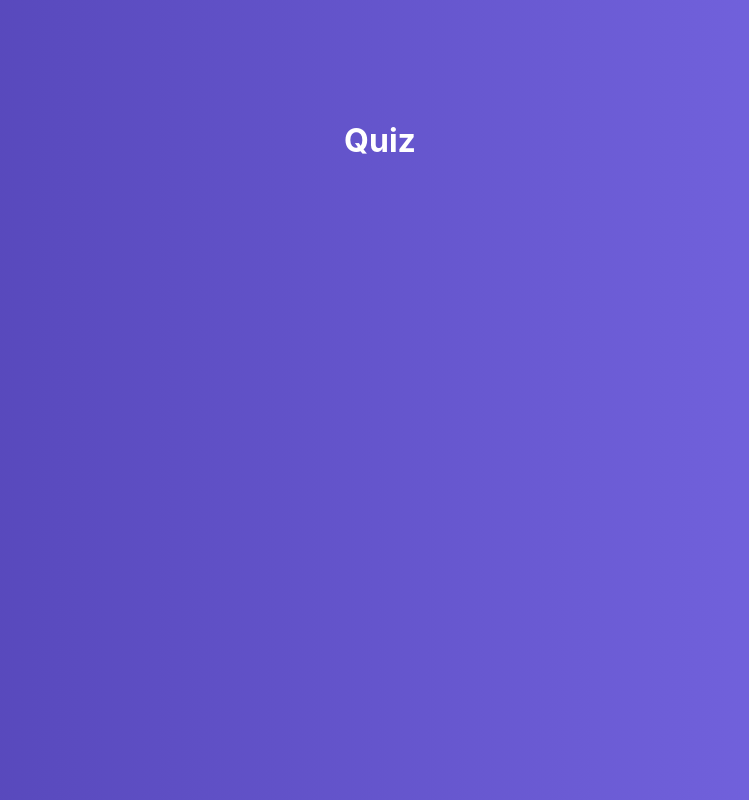
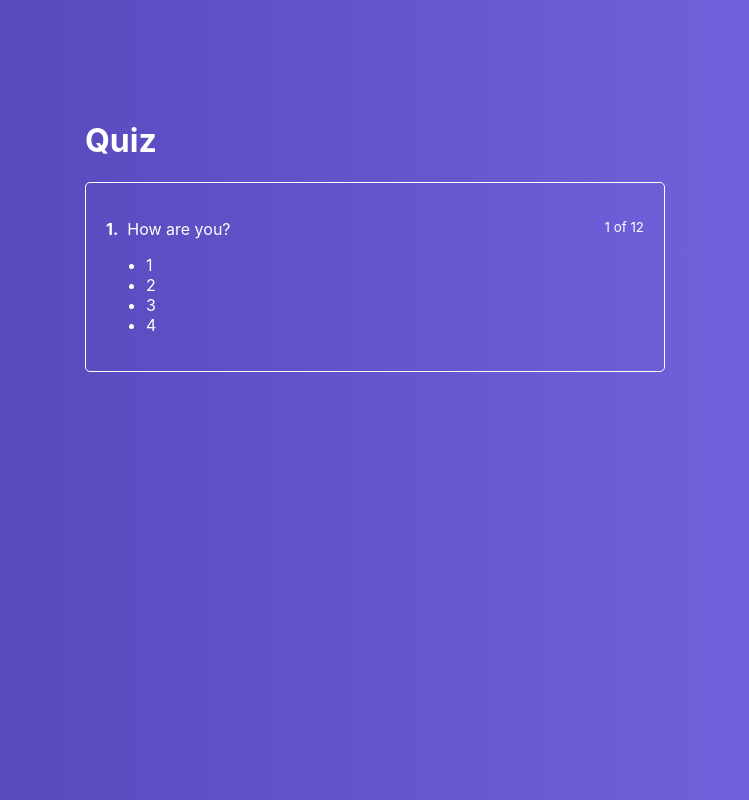
Before and after one commit to OverNovik/Learn-project, a React app in the folder react-quiz/: page / in a window 1280 px wide. Shown: the whole page, without its empty margins (265-1014 px from the left). Built offline with nearby package versions, Linux system fonts and the light colour scheme.

Commit message:
Active question component

```diff
--- a/react-quiz/src/components/ActiveQuiz/ActiveQuiz.js
+++ b/react-quiz/src/components/ActiveQuiz/ActiveQuiz.js
@@ -0,0 +1,22 @@
+import React from "react";
+import classes from './ActiveQuiz.module.css';
+
+const ActiveQuiz = props => (
+  <div className={classes.ActiveQuiz}>
+    <p className={classes.Question}>
+      <span>
+        <strong>1.</strong>&nbsp;
+        How are you?
+      </span>
+      <small>1 of 12</small>
+    </p>
+    <ul>
+      <li>1</li>
+      <li>2</li>
+      <li>3</li>
+      <li>4</li>
+    </ul>
+  </div>
+)
+
+export default ActiveQuiz;
--- a/react-quiz/src/components/ActiveQuiz/ActiveQuiz.module.css
+++ b/react-quiz/src/components/ActiveQuiz/ActiveQuiz.module.css
@@ -0,0 +1,13 @@
+.ActiveQuiz {
+  padding: 20px;
+  color: #ffffff;
+  border: 1px solid #ffffff;
+  border-radius: 5px;
+  margin: 0 10px;
+  box-sizing: border-box;
+}
+
+.Question {
+  display: flex;
+  justify-content: space-between;
+}
--- a/react-quiz/src/containers/Quiz/Quiz.js
+++ b/react-quiz/src/containers/Quiz/Quiz.js
@@ -1,5 +1,6 @@
 import React, {Component} from "react";
 import classes from './Quiz.module.css';
+import ActiveQuiz from "../../components/ActiveQuiz/ActiveQuiz";
 
 class Quiz extends Component {
   state = {
@@ -8,7 +9,10 @@
   render() {
     return (
       <div className={classes.Quiz}>
-        <h1>Quiz</h1>
+        <div className={classes.QuizWrapper}>
+          <h1>Quiz</h1>
+          <ActiveQuiz />
+        </div>
       </div>
     )
   }
--- a/react-quiz/src/containers/Quiz/Quiz.module.css
+++ b/react-quiz/src/containers/Quiz/Quiz.module.css
@@ -11,3 +11,7 @@
   color: #ffffff;
   margin-left: 10px;
 }
+
+.QuizWrapper {
+  width: 600px;
+}
```
